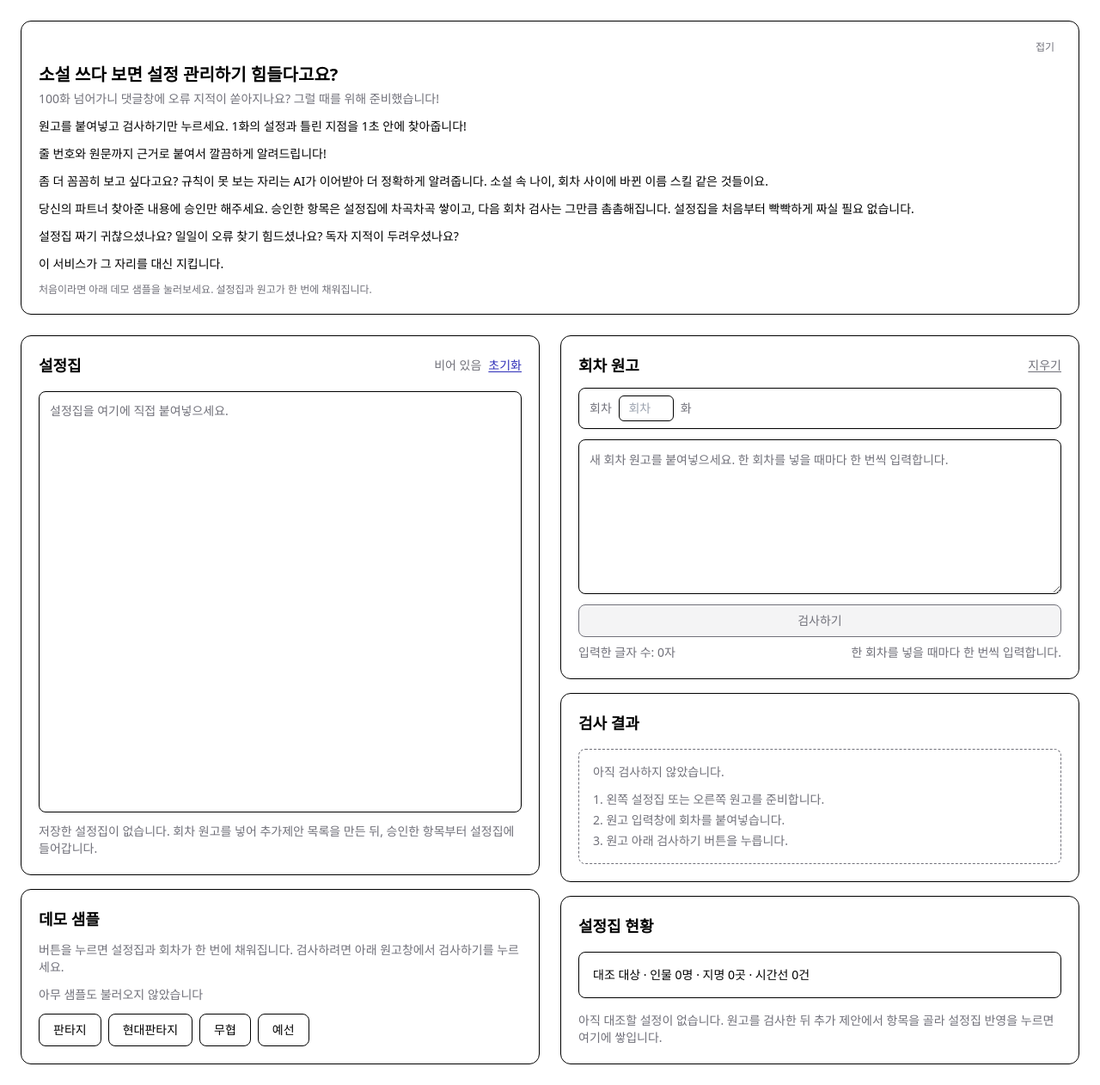
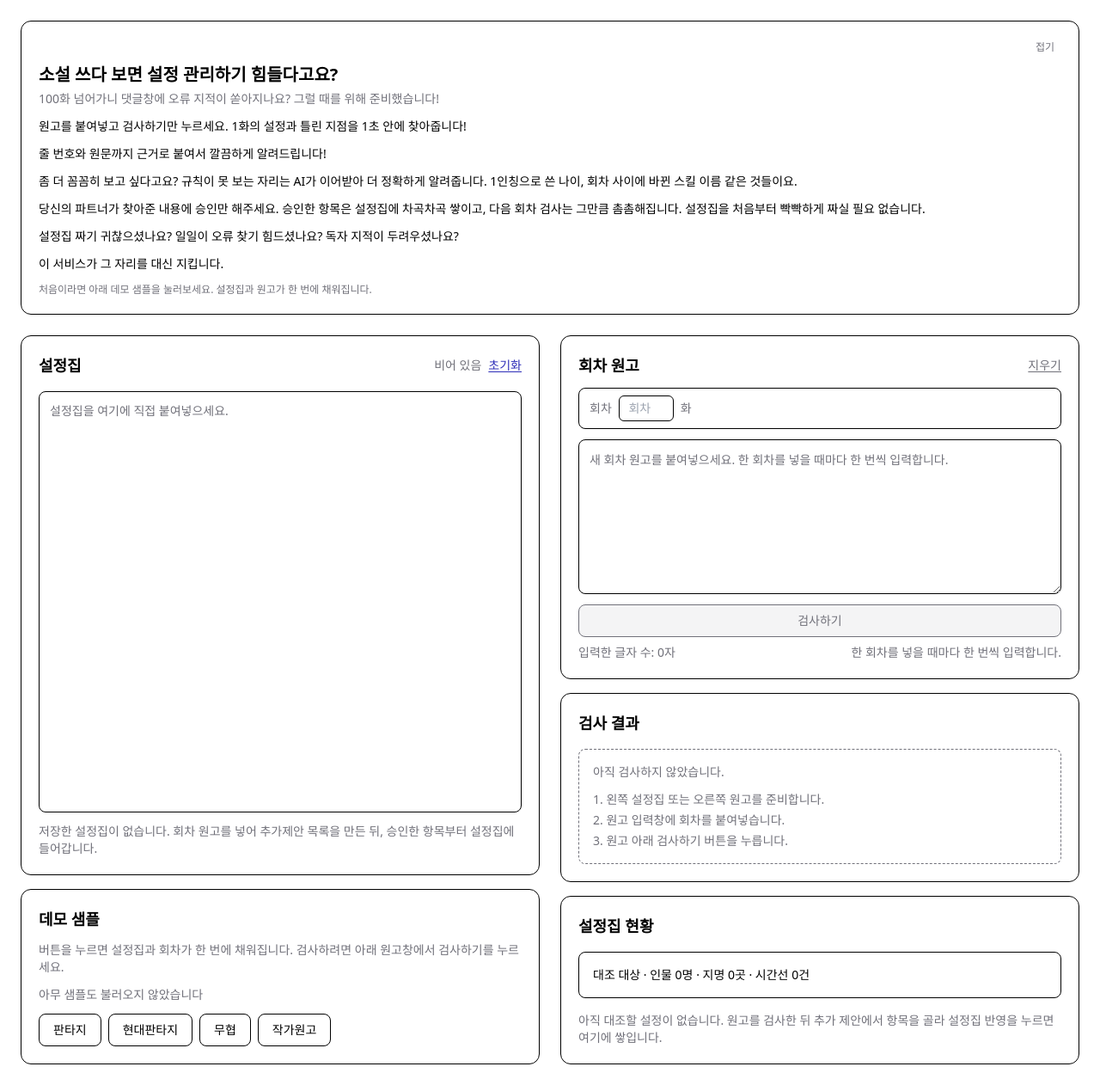
Before and after one commit to park-jang-sup/novel-setting-check-service, a Next.js app: page / in a window 1280 px wide. Shown: the whole page at 86% size. Built offline with nearby package versions, Linux system fonts and the light colour scheme.

Commit message:
fix(page): 데모 장르 버튼명 및 안내 문구 미세 수정

```diff
--- a/app/page.tsx
+++ b/app/page.tsx
@@ -27,7 +27,7 @@ const WORKS = [
   { label: "무협", settings: "/samples/martial_settings.md", episodes: [
     { label: "1화", manuscript: "/samples/martial_manuscript.txt", fillSettings: true },
   ]},
-  { label: "예선", settings: "/samples/prelim_settings.md", episodes: [
+  { label: "작가원고", settings: "/samples/prelim_settings.md", episodes: [
     { label: "1화", manuscript: "/samples/prelim_manuscript.txt", fillSettings: true },
   ]},
 ];
@@ -171,10 +171,10 @@ export default function Home() {
               </p>
               <p>
                 좀 더 꼼꼼히 보고 싶다고요? 규칙이 못 보는 자리는 AI가 이어받아 더 정확하게 알려줍니다.
-                소설 속 나이, 회차 사이에 바뀐 이름 스킬 같은 것들이요.
+                1인칭으로 쓴 나이, 회차 사이에 바뀐 스킬 이름 같은 것들이요.
               </p>
               <p>
-                당신의 파트너 찾아준 내용에 승인만 해주세요. 승인한 항목은 설정집에 차곡차곡 쌓이고,
+                당신의 파트너가 찾아준 내용에 승인만 해주세요. 승인한 항목은 설정집에 차곡차곡 쌓이고,
                 다음 회차 검사는 그만큼 촘촘해집니다. 설정집을 처음부터 빡빡하게 짜실 필요 없습니다.
               </p>
               <p>
```
